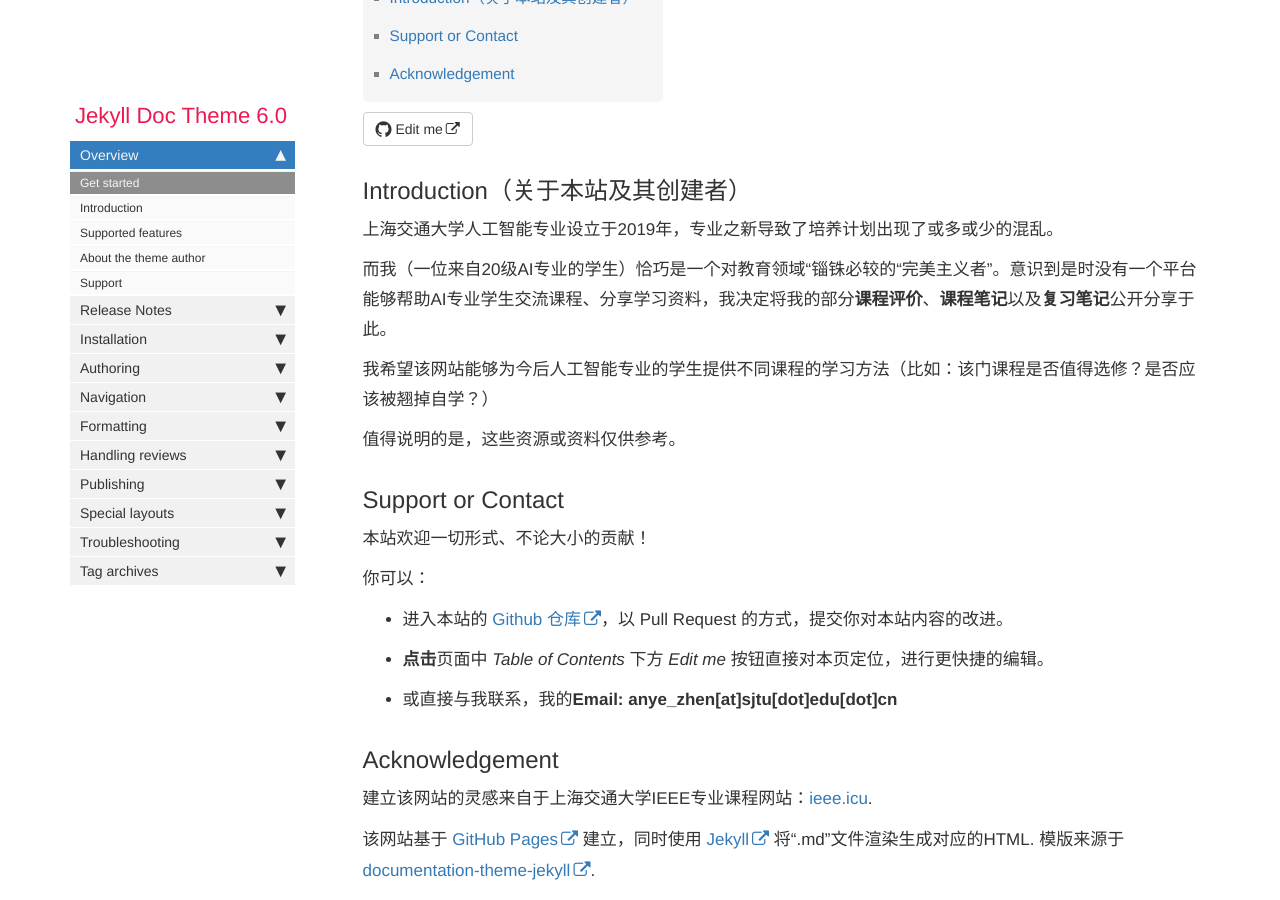
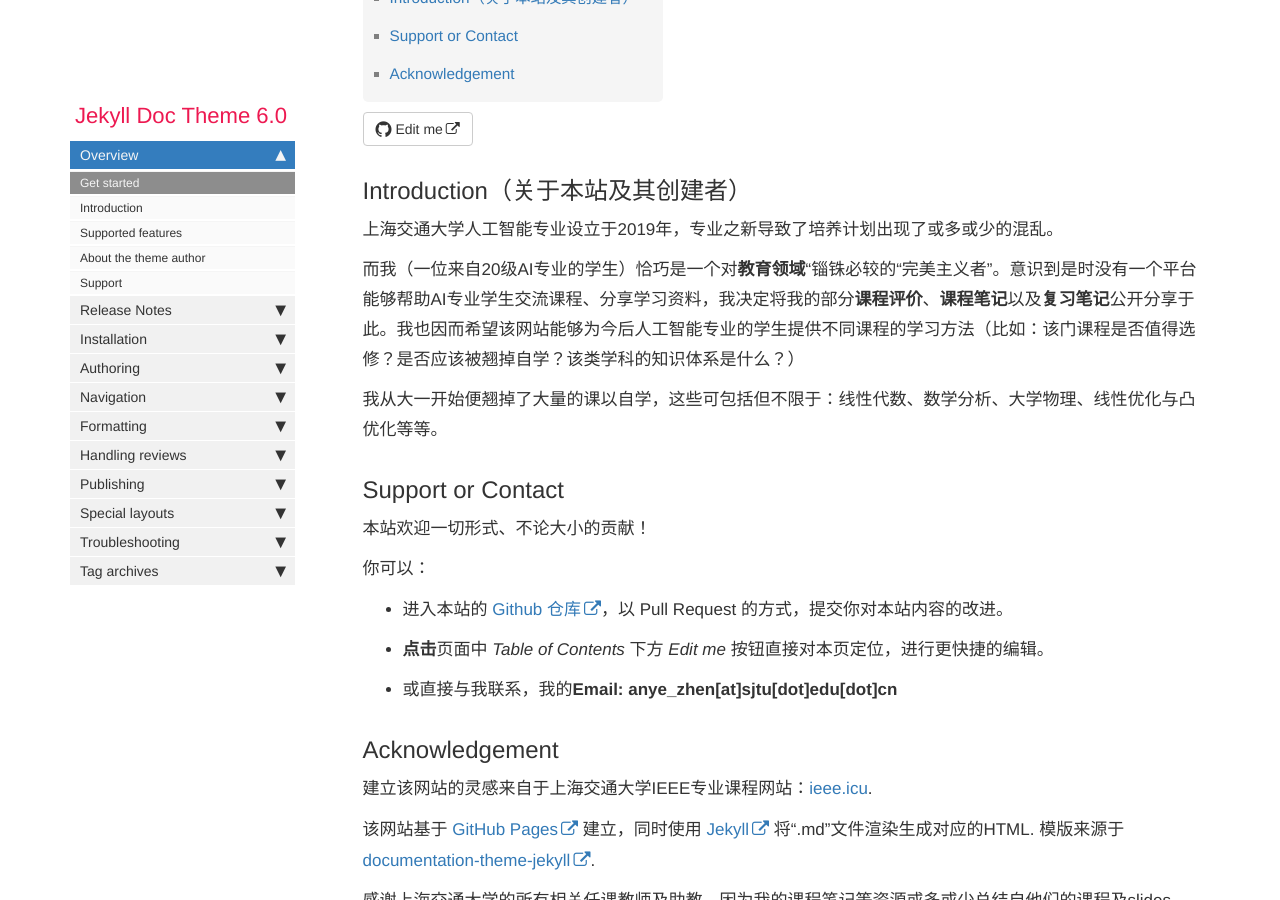
Before and after one commit to aisjtu/aisjtu.github.io, a Jekyll site: the page built from index.md, in a window 1280 px wide and 900 px high, scrolled down 300 px. Built offline with Jekyll 4.4.1, drawn with Linux system fonts in a browser that asks for light colours; comment, search, counter and statistics services are not loaded.

Commit message:
Update index.md

```diff
--- a/index.md
+++ b/index.md
@@ -11,11 +11,9 @@ summary: "真正自由的人只想他能够得到的东西，只做他喜欢做
 
 上海交通大学人工智能专业设立于2019年，专业之新导致了培养计划出现了或多或少的混乱。
 
-而我（一位来自20级AI专业的学生）恰巧是一个对教育领域“锱铢必较的“完美主义者”。意识到是时没有一个平台能够帮助AI专业学生交流课程、分享学习资料，我决定将我的部分**课程评价**、**课程笔记**以及**复习笔记**公开分享于此。
+而我（一位来自20级AI专业的学生）恰巧是一个对**教育领域**“锱铢必较的“完美主义者”。意识到是时没有一个平台能够帮助AI专业学生交流课程、分享学习资料，我决定将我的部分**课程评价**、**课程笔记**以及**复习笔记**公开分享于此。我也因而希望该网站能够为今后人工智能专业的学生提供不同课程的学习方法（比如：该门课程是否值得选修？是否应该被翘掉自学？该类学科的知识体系是什么？）
 
-我希望该网站能够为今后人工智能专业的学生提供不同课程的学习方法（比如：该门课程是否值得选修？是否应该被翘掉自学？）
-
-值得说明的是，这些资源或资料仅供参考。
+我从大一开始便翘掉了大量的课以自学，这些可包括但不限于：线性代数、数学分析、大学物理、线性优化与凸优化等等。
 
 ## Support or Contact
 
```
